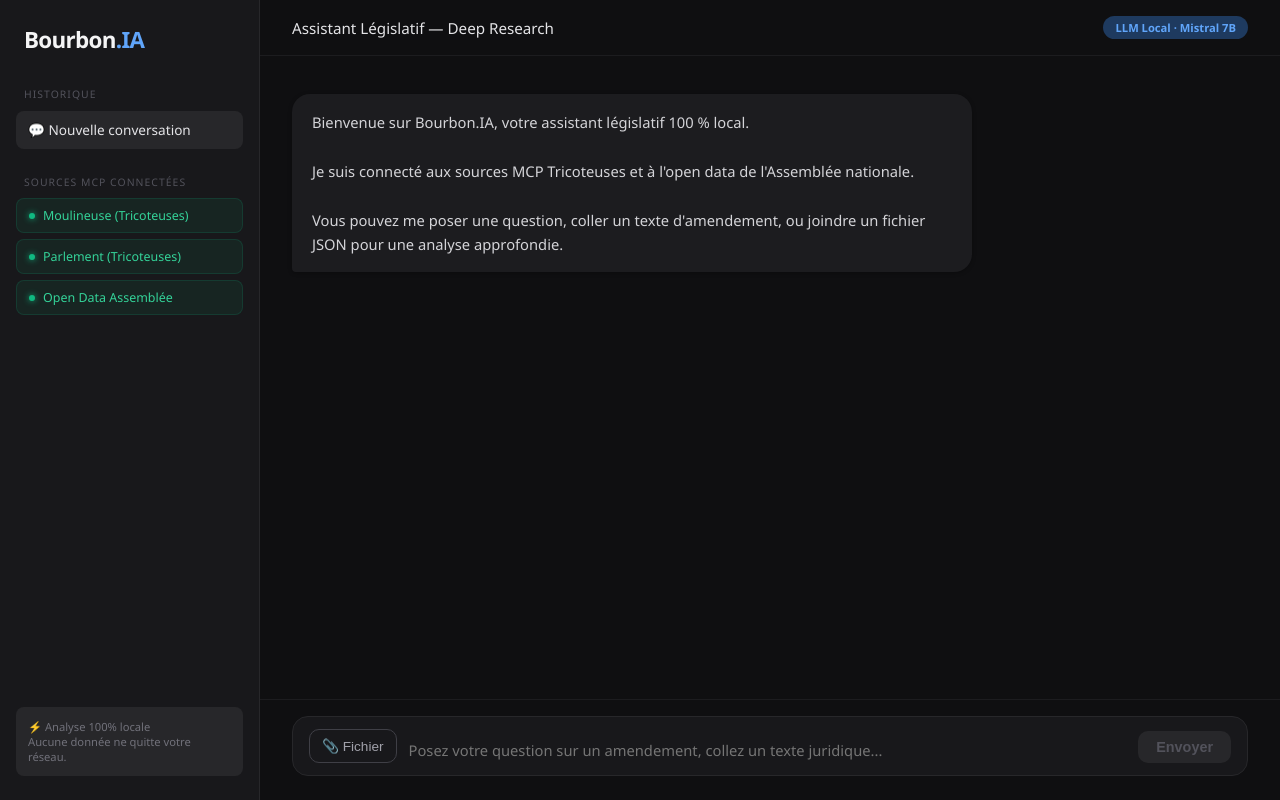
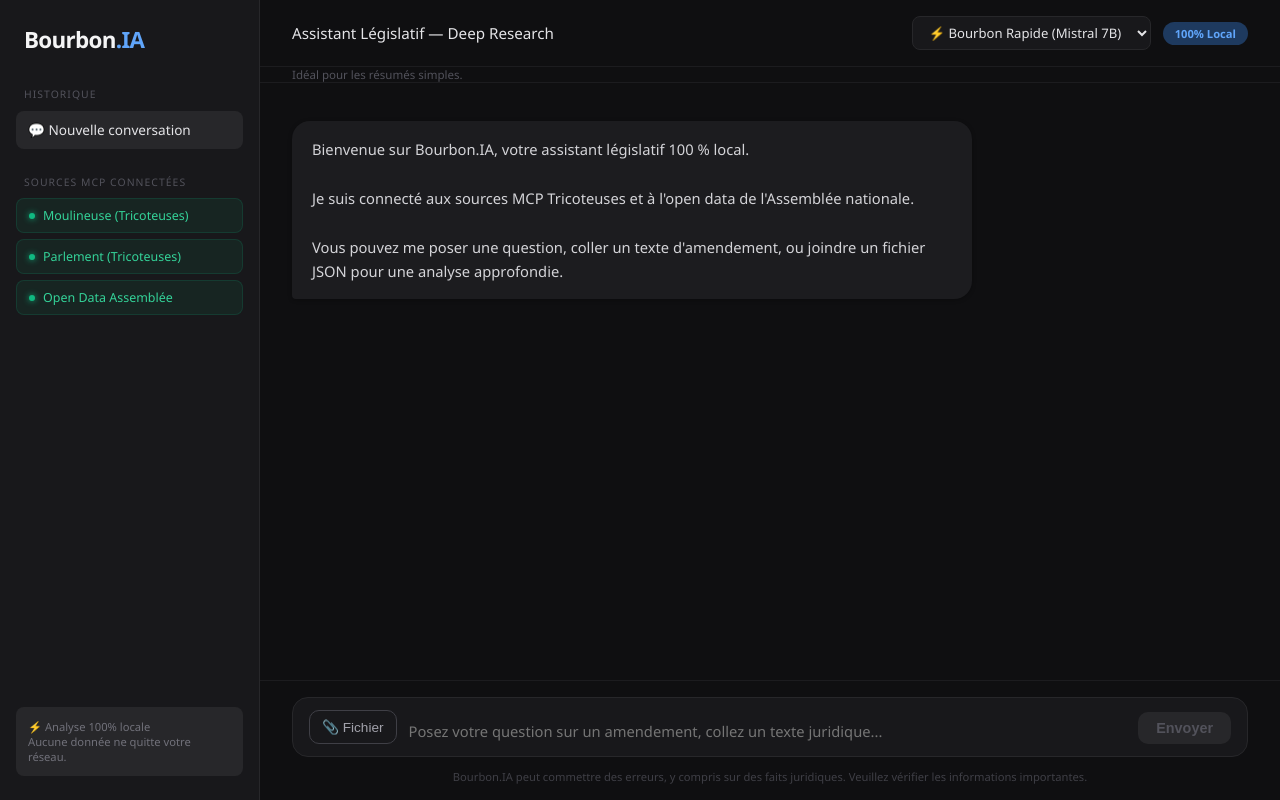
Before and after one commit to Justinbdna/bourbon-ia, a React (Vite) app: page / in a window 1280 px wide. Built offline with nearby package versions, Linux system fonts and the light colour scheme.

Commit message:
feat: sélecteur de modèles, disclaimer, garde-fou fichier et logs d'audit

```diff
--- a/src/App.jsx
+++ b/src/App.jsx
@@ -8,6 +8,13 @@
   const [loading, setLoading] = useState(false);
   const [attachedFile, setAttachedFile] = useState(null);
   const [attachedContent, setAttachedContent] = useState('');
+  const [selectedModel, setSelectedModel] = useState('rapid');
+
+  const MODELS = [
+    { id: 'rapid', label: '⚡ Bourbon Rapide (Mistral 7B)', desc: 'Idéal pour les résumés simples.' },
+    { id: 'expert', label: '🧠 Bourbon Expert (Qwen 35B)', desc: 'Parfait pour l\'analyse d\'amendements complexes.' },
+    { id: 'deep', label: '⚖️ Bourbon Deep Research', desc: 'Recherche croisée avec jurisprudence.' },
+  ];
 
   const messagesEndRef = useRef(null);
   const fileInputRef = useRef(null);
@@ -69,6 +76,7 @@
         body: JSON.stringify({
           message: messageTexte || 'Analyse ce document en profondeur.',
           context_text: attachedContent,
+          model: MODELS.find(m => m.id === selectedModel)?.label || 'Bourbon Rapide (Mistral 7B)',
         }),
       });
 
@@ -137,8 +145,16 @@
     typingBubble: { display: 'flex', gap: '5px', alignItems: 'center', padding: '1rem 1.25rem', borderRadius: '18px 18px 18px 4px', backgroundColor: '#1c1c1f' },
     typingDot: (delay) => ({ width: '8px', height: '8px', borderRadius: '50%', backgroundColor: '#60a5fa', animation: `pulse 1.4s ${delay}s infinite ease-in-out` }),
 
+    // Model selector
+    modelSelect: { backgroundColor: '#18181b', color: '#e4e4e7', border: '1px solid #27272a', borderRadius: '8px', padding: '6px 12px', fontSize: '0.82rem', outline: 'none', cursor: 'pointer', fontFamily: 'inherit' },
+    modelDesc: { color: '#52525b', fontSize: '0.72rem', margin: 0 },
+
     // Input area
-    inputArea: { padding: '1rem 2rem 1.5rem', borderTop: '1px solid #1c1c1f' },
+    inputArea: { padding: '1rem 2rem 0.5rem', borderTop: '1px solid #1c1c1f' },
+
+    // Disclaimer
+    disclaimer: { padding: '0.25rem 2rem 1rem', textAlign: 'center' },
+    disclaimerText: { color: '#3f3f46', fontSize: '0.7rem', margin: 0 },
     inputContainer: { display: 'flex', alignItems: 'flex-end', gap: '10px', backgroundColor: '#18181b', borderRadius: '16px', padding: '0.75rem 1rem', border: '1px solid #27272a' },
     textarea: { flex: 1, background: 'none', border: 'none', color: '#e4e4e7', fontSize: '0.92rem', resize: 'none', lineHeight: '1.5', maxHeight: '120px', fontFamily: 'inherit' },
     attachBtn: { background: 'none', border: '1px solid #3f3f46', color: '#a1a1aa', padding: '8px 12px', borderRadius: '10px', cursor: 'pointer', fontSize: '0.85rem', whiteSpace: 'nowrap', transition: 'border-color 0.2s' },
@@ -189,10 +205,25 @@
 
       {/* ── MAIN ── */}
       <div style={S.main}>
-        {/* Header */}
+        {/* Header + Model Selector */}
         <div style={S.header}>
           <h2 style={S.headerTitle}>Assistant Législatif — Deep Research</h2>
-          <span style={S.headerBadge}>LLM Local · Mistral 7B</span>
+          <div style={{ display: 'flex', alignItems: 'center', gap: '12px' }}>
+            <select
+              value={selectedModel}
+              onChange={(e) => setSelectedModel(e.target.value)}
+              style={S.modelSelect}
+            >
+              {MODELS.map(m => (
+                <option key={m.id} value={m.id}>{m.label}</option>
+              ))}
+            </select>
+            <span style={S.headerBadge}>100% Local</span>
+          </div>
+        </div>
+        {/* Model description */}
+        <div style={{ padding: '0 2rem', borderBottom: '1px solid #1c1c1f' }}>
+          <p style={S.modelDesc}>{MODELS.find(m => m.id === selectedModel)?.desc}</p>
         </div>
 
         {/* Messages */}
@@ -266,6 +297,11 @@
             </button>
           </div>
         </div>
+
+        {/* Disclaimer */}
+        <div style={S.disclaimer}>
+          <p style={S.disclaimerText}>Bourbon.IA peut commettre des erreurs, y compris sur des faits juridiques. Veuillez vérifier les informations importantes.</p>
+        </div>
       </div>
     </div>
   );
```
Also changed, not shown: 2 other files (tests, documents, lock files or other folders).
